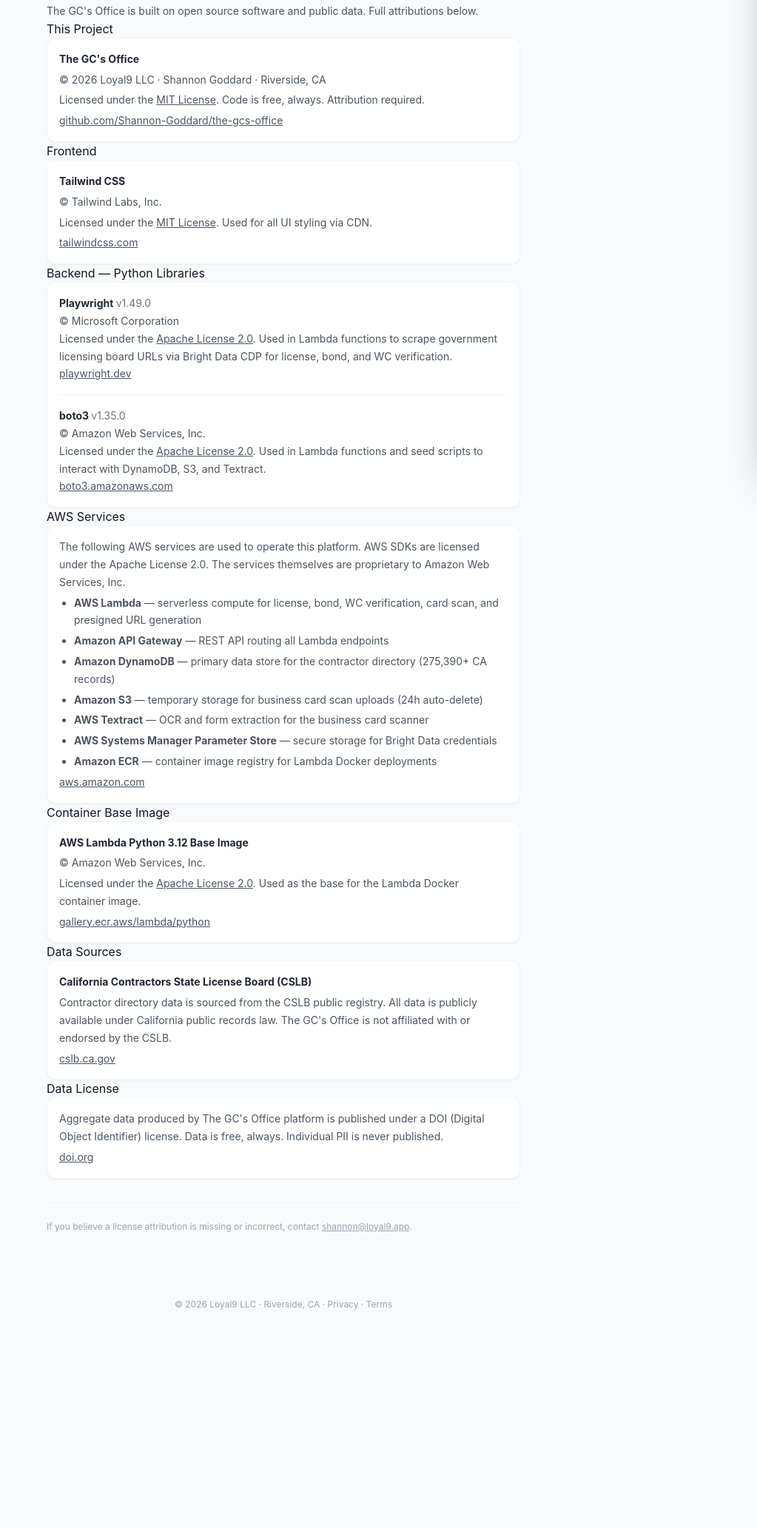
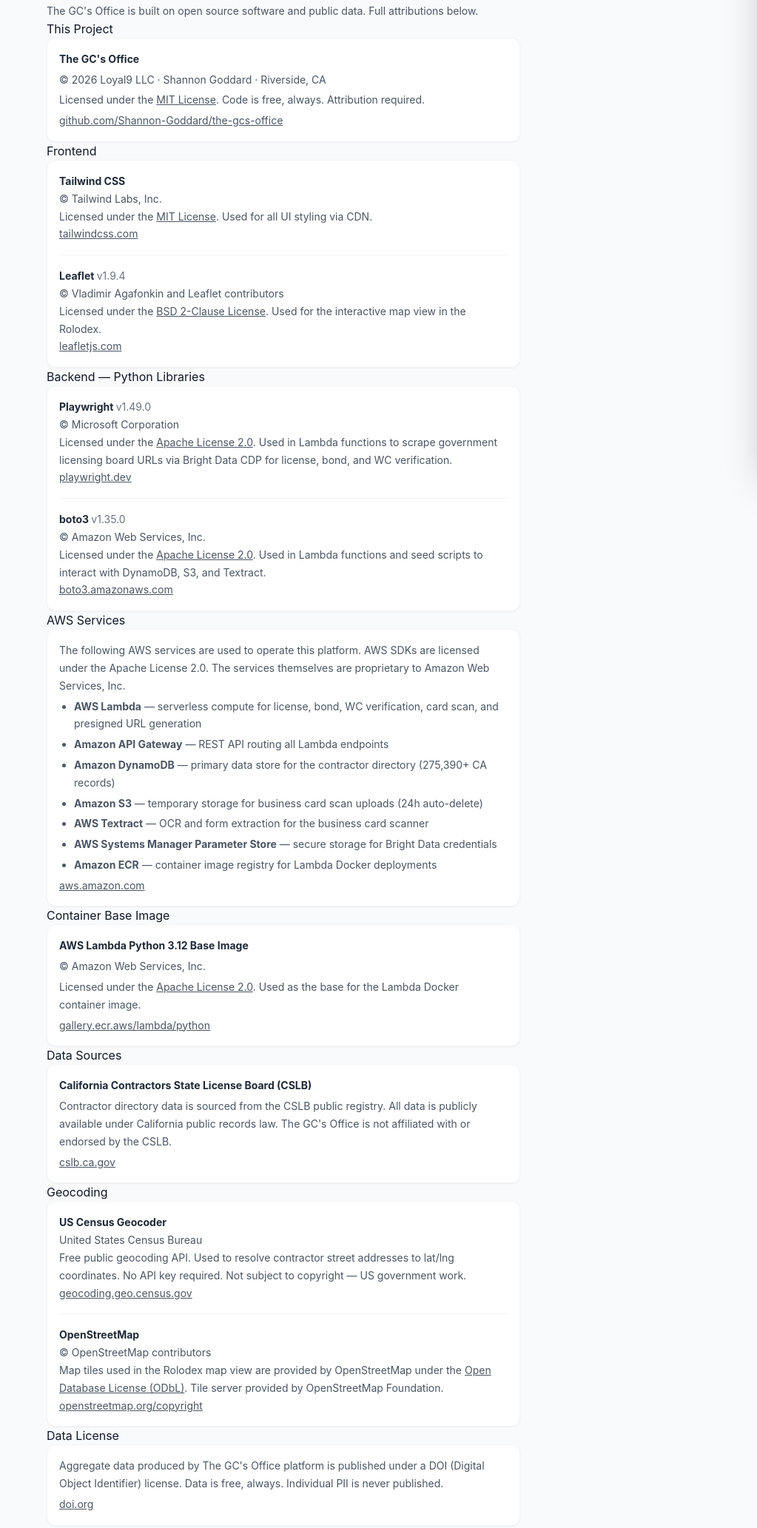
Before and after one commit to Shannon-Goddard/the-gcs-office, a plain HTML site: page licenses.html in a window 1280 px wide. Shown: the part 165-2230 px from the top of the page at 74% size, without its empty margins (257-1280 px from the left). Before the commit the page ends 1968 px from the top, so only its background shows below. Drawn offline with nearby package versions, Linux system fonts and the light colour scheme.

Commit message:
Add Leaflet, OpenStreetMap, Census Geocoder attributions to licenses page

```diff
--- a/licenses.html
+++ b/licenses.html
@@ -78,11 +78,20 @@
     </div>
 
     <h2>Frontend</h2>
-    <div class="bg-white rounded-xl border border-gray-100 shadow-sm p-4 space-y-1">
-      <p class="font-bold text-gray-800">Tailwind CSS</p>
-      <p>© Tailwind Labs, Inc.</p>
-      <p>Licensed under the <a href="https://opensource.org/licenses/MIT" target="_blank" class="underline">MIT License</a>. Used for all UI styling via CDN.</p>
-      <p><a href="https://tailwindcss.com" target="_blank" class="underline">tailwindcss.com</a></p>
+    <div class="bg-white rounded-xl border border-gray-100 shadow-sm p-4 space-y-4">
+      <div>
+        <p class="font-bold text-gray-800">Tailwind CSS</p>
+        <p>© Tailwind Labs, Inc.</p>
+        <p>Licensed under the <a href="https://opensource.org/licenses/MIT" target="_blank" class="underline">MIT License</a>. Used for all UI styling via CDN.</p>
+        <p><a href="https://tailwindcss.com" target="_blank" class="underline">tailwindcss.com</a></p>
+      </div>
+      <hr class="border-gray-100" />
+      <div>
+        <p class="font-bold text-gray-800">Leaflet <span class="font-normal text-gray-500">v1.9.4</span></p>
+        <p>© Vladimir Agafonkin and Leaflet contributors</p>
+        <p>Licensed under the <a href="https://opensource.org/licenses/BSD-2-Clause" target="_blank" class="underline">BSD 2-Clause License</a>. Used for the interactive map view in the Rolodex.</p>
+        <p><a href="https://leafletjs.com" target="_blank" class="underline">leafletjs.com</a></p>
+      </div>
     </div>
 
     <h2>Backend — Python Libraries</h2>
@@ -132,6 +141,23 @@
       <p><a href="https://www.cslb.ca.gov" target="_blank" class="underline">cslb.ca.gov</a></p>
     </div>
 
+    <h2>Geocoding</h2>
+    <div class="bg-white rounded-xl border border-gray-100 shadow-sm p-4 space-y-4">
+      <div>
+        <p class="font-bold text-gray-800">US Census Geocoder</p>
+        <p>United States Census Bureau</p>
+        <p>Free public geocoding API. Used to resolve contractor street addresses to lat/lng coordinates. No API key required. Not subject to copyright — US government work.</p>
+        <p><a href="https://geocoding.geo.census.gov" target="_blank" class="underline">geocoding.geo.census.gov</a></p>
+      </div>
+      <hr class="border-gray-100" />
+      <div>
+        <p class="font-bold text-gray-800">OpenStreetMap</p>
+        <p>© OpenStreetMap contributors</p>
+        <p>Map tiles used in the Rolodex map view are provided by OpenStreetMap under the <a href="https://opendatacommons.org/licenses/odbl/" target="_blank" class="underline">Open Database License (ODbL)</a>. Tile server provided by OpenStreetMap Foundation.</p>
+        <p><a href="https://www.openstreetmap.org/copyright" target="_blank" class="underline">openstreetmap.org/copyright</a></p>
+      </div>
+    </div>
+
     <h2>Data License</h2>
     <div class="bg-white rounded-xl border border-gray-100 shadow-sm p-4 space-y-1">
       <p>Aggregate data produced by The GC's Office platform is published under a DOI (Digital Object Identifier) license. Data is free, always. Individual PII is never published.</p>
```
